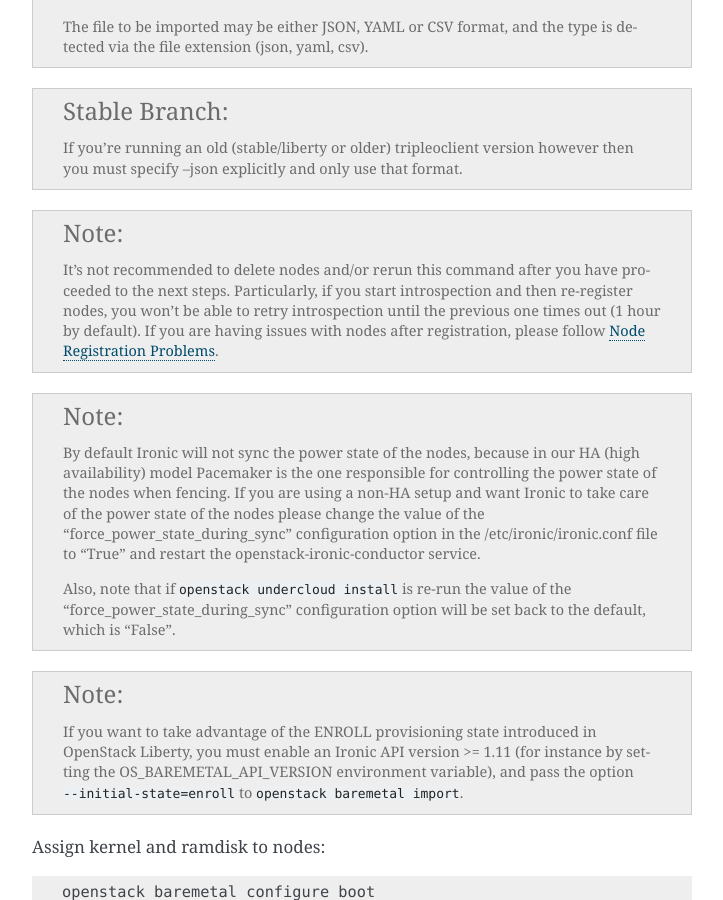
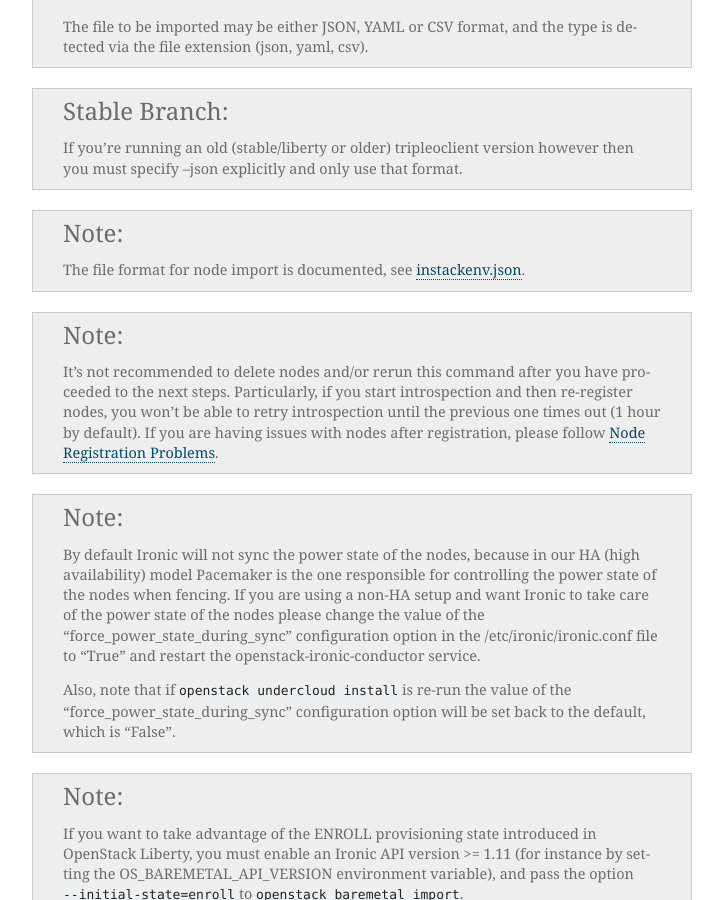
Before and after one commit to openstack-archive/tripleo-docs, a Sphinx documentation site: the page built from doc/source/basic_deployment/basic_deployment_cli.rst, in a window 1280 px wide and 900 px high, scrolled down 3562 px. Shown: the whole window, without its empty margins (388-1111 px from the left). Built offline with Sphinx 7.4.7, drawn with Linux system fonts in a browser that asks for light colours; pages that are not in the unit, such as notebooks, are missing from menus.

Commit message:
Add link from node import to where file format is documented
Currently it's not clear where the instackenv.json format is documented
so link it in a note.

Change-Id: I15267192fa179ebd2b780174dfbebd572296290e

```diff
--- a/doc/source/basic_deployment/basic_deployment_cli.rst
+++ b/doc/source/basic_deployment/basic_deployment_cli.rst
@@ -188,6 +188,9 @@
 
    If you're running an old (stable/liberty or older) tripleoclient version
    however then you must specify --json explicitly and only use that format.
+
+.. note::
+   The file format for node import is documented, see :ref:`instackenv`.
 
 .. note::
    It's not recommended to delete nodes and/or rerun this command after
```
